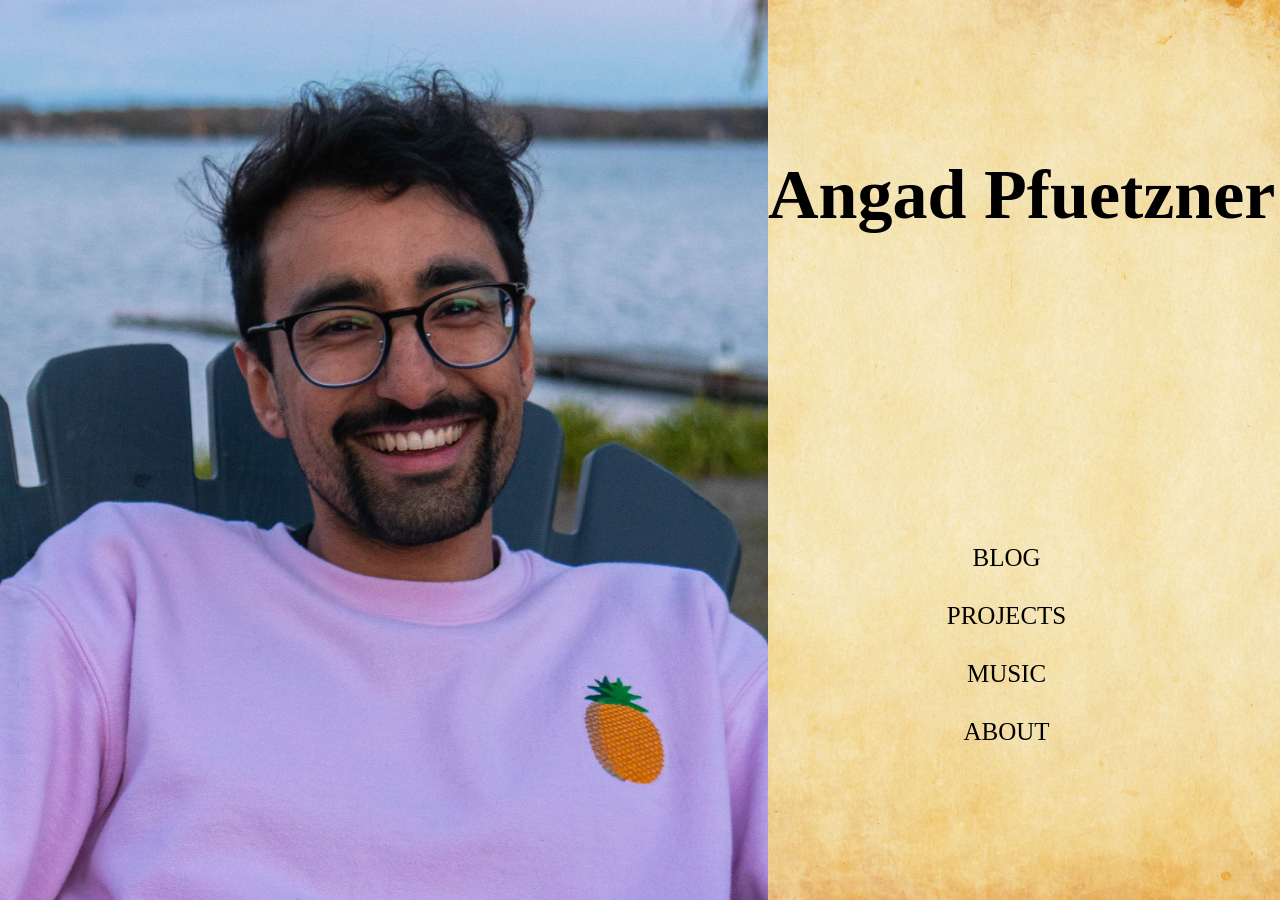
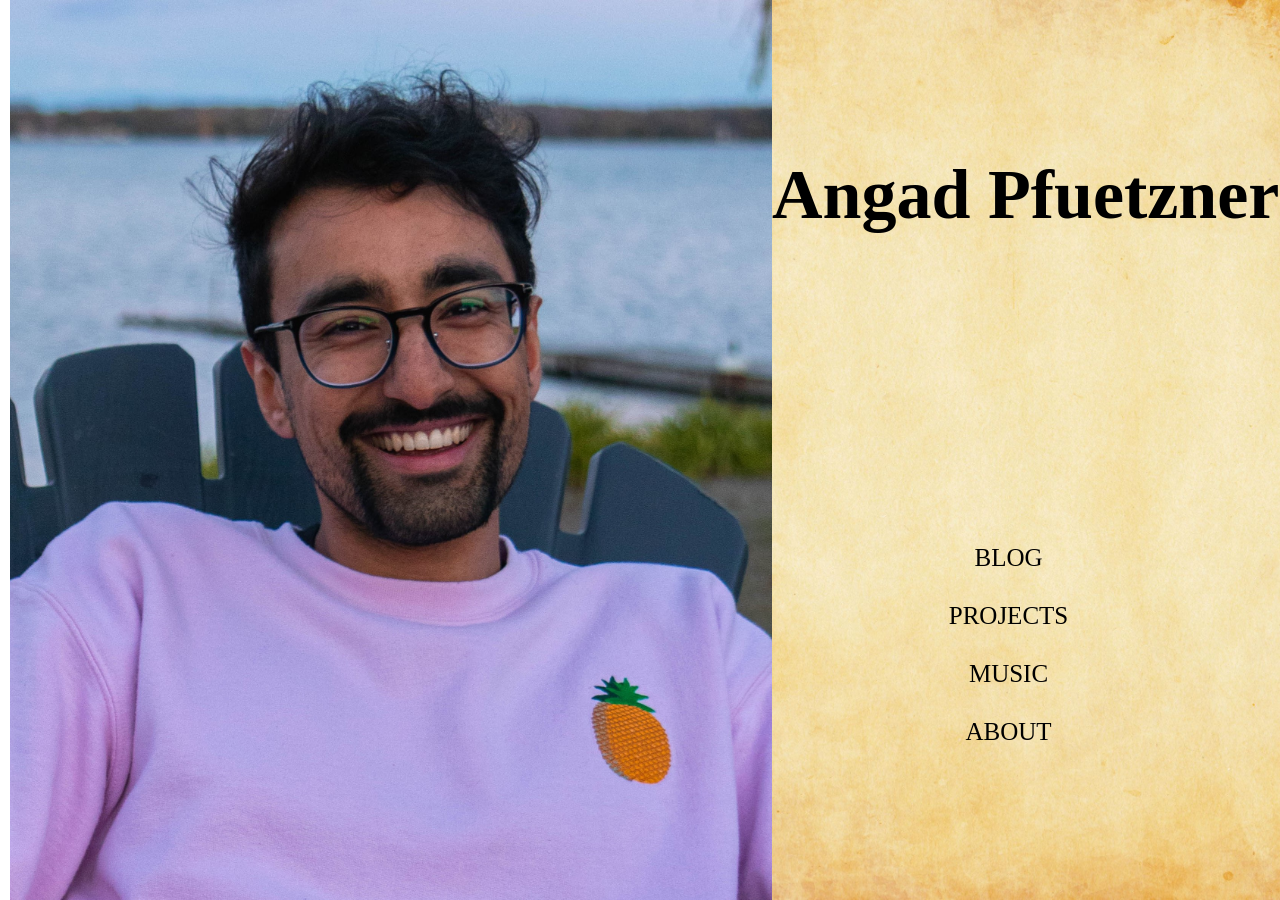
Before and after one commit to Angad99/Angad99.github.io, a Jekyll site: the page built from index.html, in a window 1280 px wide. Built offline with Jekyll 4.4.1, drawn with Linux system fonts in a browser that asks for light colours; some web fonts are replaced.

Commit message:
Update main.scss

```diff
--- a/_sass/main.scss
+++ b/_sass/main.scss
@@ -1,4 +1,4 @@
 body {
 	font-family: "Times New Roman", Times, serif;
-	left-padding: 10px;
+	padding-left: 10px;
 }
```
